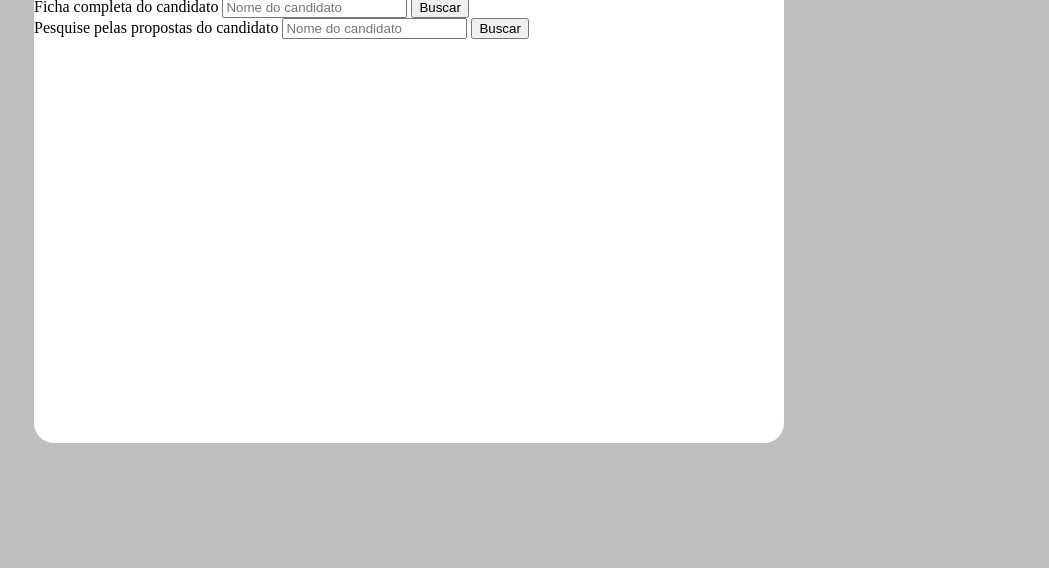
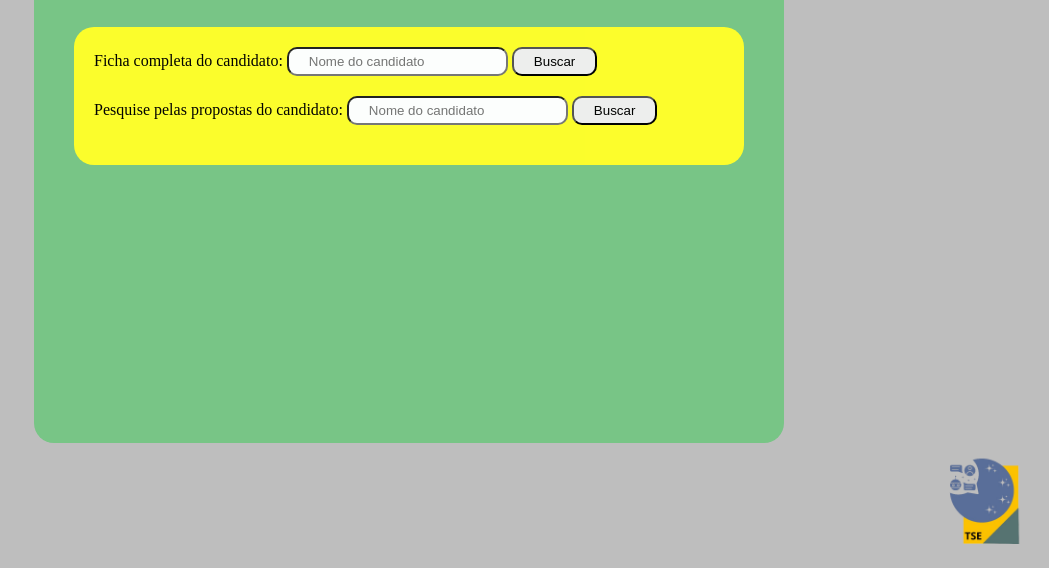
Before and after one commit to morainstein/TSE-API, a plain HTML site: page Hackathon/bot-page.html in a window 1280 px wide. Shown: the part 232-800 px from the top of the page, without its empty margins (231-1280 px from the left). Drawn offline with Linux system fonts and the light colour scheme.

Commit message:
Add files via upload
version 3

```diff
--- a/Hackathon/bot-page.html
+++ b/Hackathon/bot-page.html
@@ -18,23 +18,29 @@
             <div id="chatbot-text">
                 <h1 id="loading-text"></h1>
             </div>
-            <div id="denúncia">
+        </header>
+        <main>
+            <div id="">
 
             </div>
-        </header>
-        <main>
             <div id ="ficha">
-                <label for="nomeInput">Ficha completa do candidato</label>
+                <label for="nomeInput">Ficha completa do candidato:</label>
                 <input type="text" id="nomeInput" placeholder="Nome do candidato">
                 <button id="buscarButton">Buscar</button>
             </div>
 
             <div id="propostas">
-                <label for="nomeInput">Pesquise pelas propostas do candidato</label>
+                <label for="nomeInput">Pesquise pelas propostas do candidato:</label>
                 <input type="text" id="nomeInput" placeholder="Nome do candidato">
                 <button id="buscarButton">Buscar</button>
             </div>
+            <div id="retorno">
+
+            </div>
         </main>
+        <div id="img-tse">
+            <img src="images/icon.png" id="img-tse-img">
+        </div>
     </div>
 
     <script>
@@ -47,7 +53,7 @@
                 if (index === text.length) {
                     clearInterval(interval);
                 }
-            }, 100); // Intervalo de 100ms entre cada letra
+            }, 60); // Intervalo de 60ms entre cada letra
         });
     </script>
 </body>
--- a/Hackathon/styles.css/style2.css
+++ b/Hackathon/styles.css/style2.css
@@ -1,6 +1,18 @@
 * {
     margin: auto;
     box-sizing: border-box;
+}
+
+@keyframes fade {
+    0% {
+        opacity: 0;
+    }
+    40% {
+        opacity: 0;
+    }
+    100% {
+        opacity: 1;
+    }
 }
 
 body {
@@ -15,14 +27,23 @@ body {
 #container-chatbot {
     width: 750px;
     height: 550px;
-    background-color: white;
+    background-color: rgb(120, 197, 134);
     border-radius: 20px;
 }
 
 header {
-    background-color: rgb(109, 109, 239);
+    background-color: rgb(25, 25, 156);
     padding: 10px 0px;
     display: flex;
+    border-radius:20px 20px 0px 0px;
+}
+
+main {
+    margin: 30px 40px;
+    background-color: rgb(254, 254, 43);
+    padding: 20px;
+    border-radius: 20px;
+    animation: fade 5.5s alternate;
 }
 
 #chatbot-image img {
@@ -35,3 +56,30 @@ header {
     font-size: 15px;
     color: rgb(255, 255, 255);
 }
+
+input {
+    padding: 5px 20px;
+    margin-bottom: 20px;
+    border-radius: 10px;
+}
+
+button {
+    padding: 5px 20px;
+    border-radius: 10px;
+}
+
+button:hover {
+    cursor: pointer;
+    background-color: rgb(109, 109, 239);
+}
+
+#img-tse img {
+    width: 120px;
+    position: absolute;
+    bottom: 0;
+    right: 0;
+}
+
+#retorno {
+    background-color: rgb(254, 254, 43);
+}
```
